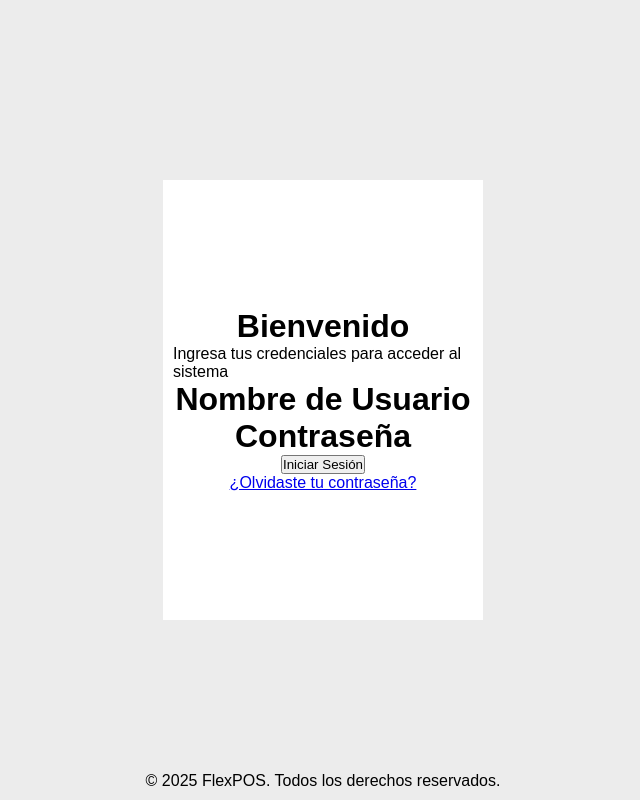
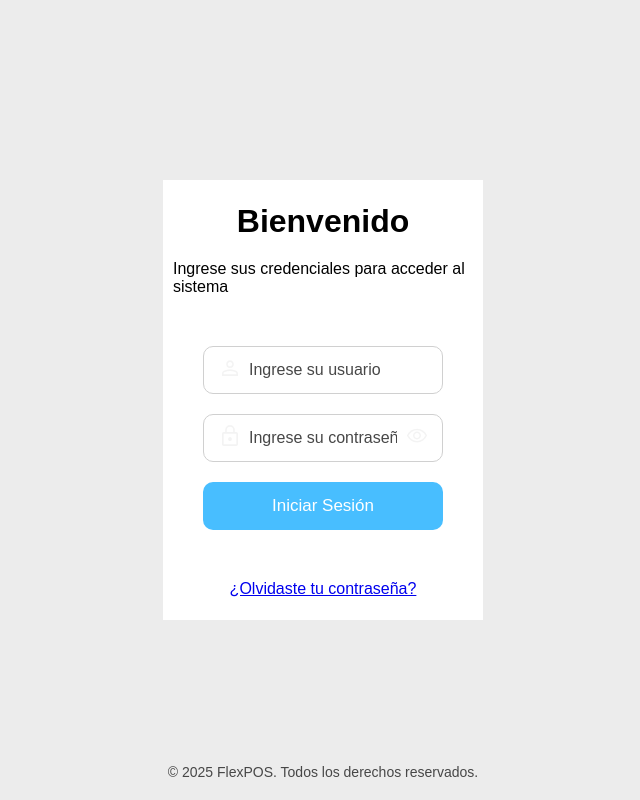
Before and after one commit to Axel030705/FlexPOS, a PHP site: page / in a window 1280 px wide. Shown: the whole page, without its empty margins (317-957 px from the left). Run offline with PHP 8.4, Linux system fonts and the light colour scheme; some web fonts are replaced.

Commit message:
Creacion del login

```diff
--- a/css/index.css
+++ b/css/index.css
@@ -82,15 +82,102 @@ body {
     align-items: center;
     justify-content: center;
     padding: 10px;
+    gap: 20px;
     background-color: rgb(255, 255, 255);
 }
 
+form {
+    width: 100%;
+    display: flex;
+    flex-direction: column;
+    align-items: center;
+    gap: 20px;
+    padding: 30px;
+}
+
+/* Grupo del input */
+.input-group {
+    position: relative;
+    width: 100%;
+}
+
+.input-group input {
+    width: 100%;
+    padding: 14px 45px;
+    border-radius: 10px;
+    border: 1.5px solid #d0d0d0;
+    font-size: 16px;
+    outline: none;
+    transition: .2s ease;
+    font-family: 'Poppins-Regular', sans-serif;
+    background: #ffffff;
+}
+
+.input-group input::placeholder {
+    color: #474747;
+}
+
+/* Ícono izquierdo */
+.input-group .icon {
+    position: absolute;
+    left: 15px;
+    top: 50%;
+    transform: translateY(-50%);
+    opacity: 0.6;
+}
+
+.input-group .icon img {
+    width: 24px;
+}
+
+/* Ícono para mostrar/ocultar contraseña */
+.input-group .toggle-pass {
+    position: absolute;
+    right: 15px;
+    top: 50%;
+    transform: translateY(-50%);
+    cursor: pointer;
+}
+
+.input-group .toggle-pass img {
+    width: 22px;
+    opacity: .6;
+}
+
+/* Focus */
+.input-group input:focus {
+    border-color: #48BEFF;
+    box-shadow: 0 0 0 2px rgba(59, 130, 246, 0.20);
+}
+
+/* BOTÓN */
+.container button {
+    width: 100%;
+    padding: 14px;
+    background: #48BEFF;
+    color: white;
+    border: none;
+    border-radius: 10px;
+    font-size: 17px;
+    cursor: pointer;
+    transition: .2s ease;
+    font-family: 'Poppins-SemiBold', sans-serif;
+}
+
+.container button:hover {
+    background: #1e3fd1;
+}
+
+.container button:active {
+    background: #1b37b5;
+}
 
 .footer {
     position: fixed;
-    bottom: 10px;
+    bottom: 20px;
     left: 50%;
     transform: translateX(-50%);
-    color: #000000;
+    color: #474747;
+    font-size: 14px;
     font-family: 'Poppins-Regular', sans-serif;
 }
--- a/index.php
+++ b/index.php
@@ -13,16 +13,37 @@
 
     <div class="container">
         <h1>Bienvenido</h1>
-        <p>Ingresa tus credenciales para acceder al sistema</p>
+        <p>Ingrese sus credenciales para acceder al sistema</p>
 
-        <h1>Nombre de Usuario</h1>
+        <form action="">
 
+            <!-- Campo Usuario -->
+            <div class="input-group">
+                <span class="icon">
+                    <img src="assets/index/persona.svg" alt="icono usuario">
+                </span>
+                <input type="text" placeholder="Ingrese su usuario" required>
+            </div>
 
-        <h1>Contraseña</h1>
-        <button>Iniciar Sesión</button>
+            <!-- Campo Contraseña -->
+            <div class="input-group">
+                <span class="icon">
+                    <img src="assets/index/candado.svg" alt="icono candado">
+                </span>
+
+                <input type="password" placeholder="Ingrese su contraseña" id="password" required>
+
+                <span class="toggle-pass" onclick="togglePassword()">
+                    <img src="assets/index/ojo.svg" alt="ver contraseña">
+                </span>
+            </div>
+
+            <button type="submit">Iniciar Sesión</button>
+        </form>
 
         <a href="#">¿Olvidaste tu contraseña?</a>
     </div>
+
 
     <p class="footer">© 2025 FlexPOS. Todos los derechos reservados.</p>
 </body>
```
Also changed, not shown: assets/index/candado.svg (added), assets/index/ojo.svg (added), assets/index/persona.svg (added).
